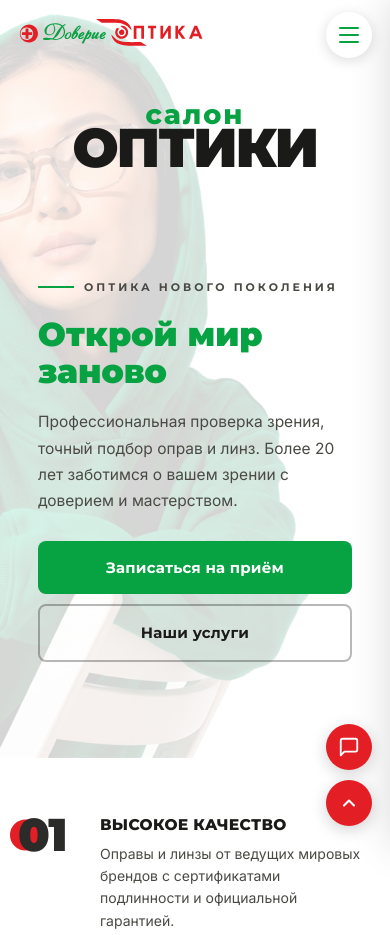
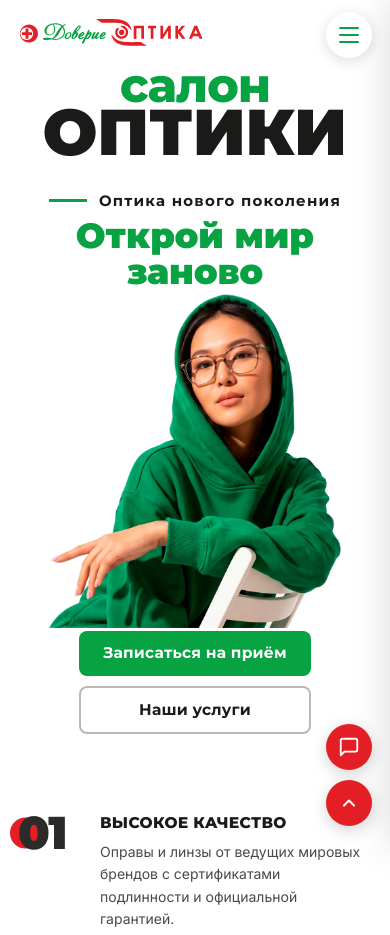
Before and after one commit to Dimanoid-Aktau/optika-doverie, a plain HTML site: page index.html in a window 390 px wide. Shown: the top 935 px of the page. Drawn offline with nearby package versions, Linux system fonts and the light colour scheme.

Commit message:
Мобильный первый экран строго по макету
- «салон ОПТИКИ», подзаголовок, H1, фото девушки и кнопки — в одну
  колонку по центру, как на референсе
- девушка теперь в потоке между заголовком и кнопками, без прозрачности
  (отдельный обрезанный кадр BG/GIRL-MOB.webp, 80 КБ)
- подзаголовок в одну строку, без uppercase; описание на мобиле скрыто
- кнопки в столбик по 65% ширины; фон первого экрана белый
- удалены мёртвые правила от старой grid-вёрстки hero
- десктоп не изменился (пиксельная сверка)

Co-Authored-By: Claude Opus 5 <noreply@anthropic.com>
Claude-Session: https://claude.ai/code/session_01THhmjmUJmVqdSvc24xK98P

```diff
--- a/index.html
+++ b/index.html
@@ -75,7 +75,9 @@ nav{position:absolute;left:50%;top:50%;transform:translate(-50%,-50%);display:fl
 .hbt-lg{display:block;font-family:var(--fh);font-size:clamp(64px,11vw,168px);font-weight:900;color:var(--td);text-transform:uppercase;letter-spacing:-4px}
 /* Картинка девушки — поверх текста, левый край растворён (без шва) */
 .hero-img{position:absolute;right:3%;top:0;width:58%;height:100%;z-index:2;overflow:hidden}
+.hero-img picture{display:block;width:100%;height:100%}
 .hero-img img{width:100%;height:100%;object-fit:cover;object-position:right top}
+.hero-ew,.hero h1,.hero-txt,.hero-act{position:relative;z-index:3}
 /* Левый контент — поверх всего */
 .hero-left{position:relative;z-index:3;width:100%;padding:0 0 100px;min-height:100vh;display:flex;align-items:flex-end}
 .hero-left .con{max-width:none;padding:0 74px 0 calc(74px + 100vw - 100%);width:100%}
@@ -90,17 +92,25 @@ nav{position:absolute;left:50%;top:50%;transform:translate(-50%,-50%);display:fl
 @keyframes fu{from{opacity:0;transform:translateY(32px)}to{opacity:1;transform:translateY(0)}}
 @keyframes bou{0%,100%{transform:translateX(-50%) translateY(0)}50%{transform:translateX(-50%) translateY(-10px)}}
 @media(max-width:900px){
-  .hero{display:block;min-height:auto;position:relative;padding-bottom:56px}
-  .hero-img{position:absolute;top:0;right:0;width:100%;height:100%;z-index:0;opacity:.16;object-position:center top}
-  .hero-bg-text{position:relative;top:auto;left:auto;transform:none!important;text-align:center;padding-top:140px;margin-bottom:8px}
-  .hbt-sm{font-size:clamp(26px,7vw,52px)}
-  .hbt-lg{font-size:clamp(50px,14vw,116px)}
-  .hero-left{position:relative;z-index:3;width:100%;min-height:auto;display:block;padding:6px 0 0}
-  .hero-ct{max-width:none}
+  .hero{display:block;min-height:auto;position:relative;padding-bottom:22px;background:#fff}
+  .hero-bg-text{position:relative;top:auto;left:auto;transform:none!important;text-align:center;padding-top:66px;margin-bottom:30px;z-index:3}
+  .hbt-sm{font-size:clamp(34px,12.2vw,70px);letter-spacing:-1px}
+  .hbt-lg{font-size:clamp(50px,16.6vw,150px);letter-spacing:0}
+  .hero-left{position:relative;z-index:3;width:100%;min-height:auto;display:block;padding:0}
+  .hero-ct{max-width:none;text-align:center}
+  .hero-ew{display:flex;justify-content:center;white-space:nowrap;font-size:clamp(11px,4vw,15px);letter-spacing:1.2px;text-transform:none;color:var(--td);font-weight:700;margin-bottom:4px;gap:12px}
+  .hero-ew span{width:38px;height:3px}
+  .hero-txt{display:none}
+  .hero h1{margin-bottom:0}
+  /* девушка — в потоке, между заголовком и кнопками */
+  .hero-img{position:relative;right:auto;top:auto;width:min(75vw,400px);height:auto;margin:3px auto 3px;overflow:visible;z-index:2;opacity:1}
+  .hero-img picture{height:auto}
+  .hero-img img{width:100%;height:auto;object-fit:contain;object-position:center}
+  .hero-act{flex-direction:column;align-items:center;gap:10px}
+  .hero-act .btn{width:65%;min-width:232px;max-width:330px;justify-content:center;padding:9px 22px;font-size:15.5px}
 }
 @media(max-width:600px){
-  .hero-bg-text{padding-top:120px}
-  .hero-left{padding:6px 0 0}
+  .hero-left{padding:0}
 }
 
 /* ——— BENEFITS ——— */
@@ -281,15 +291,6 @@ nav{position:absolute;left:50%;top:50%;transform:translate(-50%,-50%);display:fl
 .fab-pill.wa{background:#25D366}
 .fab-pill.ig{background:linear-gradient(135deg,#f09433 0%,#e6683c 25%,#dc2743 50%,#cc2366 75%,#bc1888 100%)}
 .fab-pill svg{flex-shrink:0}
-@media(max-width:900px){
-  .hero{grid-template-columns:1fr;grid-template-rows:auto}
-  .hero-right{height:55vw;min-height:280px;position:relative}
-  .hero-left{padding:100px 28px 48px}
-}
-@media(max-width:600px){
-  .hero-left{padding:90px 20px 40px}
-}
-
 /* ——— БЛОКИ В СТИЛЕ РЕФЕРЕНСА ——— */
 /* --- ПРЕИМУЩЕСТВА --- */
 .mg-adv{padding:86px 0 78px;background:var(--w)}
@@ -456,11 +457,7 @@ body.nav-open .fab-wrap{opacity:0;pointer-events:none;transition:opacity .2s}
 
   /* главный экран */
   .hero-left .con{max-width:none;padding:0 18px}
-  .hero-bg-text{padding-top:120px}
-  .hero h1{font-size:clamp(30px,8.5vw,46px)}
-  .hero-txt{font-size:15.5px;margin-bottom:26px}
-  .hero-act{gap:10px}
-  .hero-act .btn{flex:1 1 auto;justify-content:center}
+  .hero h1{font-size:clamp(28px,9vw,50px);line-height:1.04}
   .hero-scr{display:none}
 
   /* секции */
@@ -511,11 +508,6 @@ body.nav-open .fab-wrap{opacity:0;pointer-events:none;transition:opacity .2s}
 }
 
 @media(max-width:600px){
-  .hero-bg-text{padding-top:104px}
-  .hbt-sm{letter-spacing:2px}
-  .hbt-lg{letter-spacing:-2px}
-  .hero-act{flex-direction:column;align-items:stretch}
-  .hero-act .btn{width:100%;justify-content:center}
 
 
   .mg-adv-card{gap:16px}
@@ -559,7 +551,8 @@ body.nav-open .fab-wrap{opacity:0;pointer-events:none;transition:opacity .2s}
 @media(max-width:380px){
   .con{padding:0 16px}
   .logo svg{height:30px}
-  .hbt-lg{font-size:clamp(44px,13.5vw,60px)}
+  .hbt-sm{letter-spacing:-1px}
+  .hbt-lg{letter-spacing:0}
 }
 </style>
 </head>
@@ -605,10 +598,6 @@ body.nav-open .fab-wrap{opacity:0;pointer-events:none;transition:opacity .2s}
     <span class="hbt-sm">салон</span>
     <span class="hbt-lg">ОПТИКИ</span>
   </div>
-  <!-- Картинка девушки — перекрывает текст -->
-  <div class="hero-img">
-    <img src="BG/GIRL.png" alt="Девушка в очках">
-  </div>
   <!-- Левый контент -->
   <div class="hero-left">
     <div class="con">
@@ -616,6 +605,13 @@ body.nav-open .fab-wrap{opacity:0;pointer-events:none;transition:opacity .2s}
         <div class="hero-ew"><span></span>Оптика нового поколения</div>
         <h1>Открой мир<br>заново</h1>
         <p class="hero-txt">Профессиональная проверка зрения, точный подбор оправ и линз. Более 20 лет заботимся о вашем зрении с доверием и мастерством.</p>
+        <!-- Картинка девушки: на десктопе — справа абсолютом, на мобиле — в потоке между заголовком и кнопками -->
+        <div class="hero-img">
+          <picture>
+            <source media="(max-width:900px)" srcset="BG/GIRL-MOB.webp">
+            <img src="BG/GIRL.png" alt="Девушка в очках">
+          </picture>
+        </div>
         <div class="hero-act">
           <a href="#contact" class="btn btn-p">Записаться на приём</a>
           <a href="#services" class="btn btn-o">Наши услуги</a>
```
Also changed, not shown: BG/GIRL-MOB.webp (added), 1 other file.
